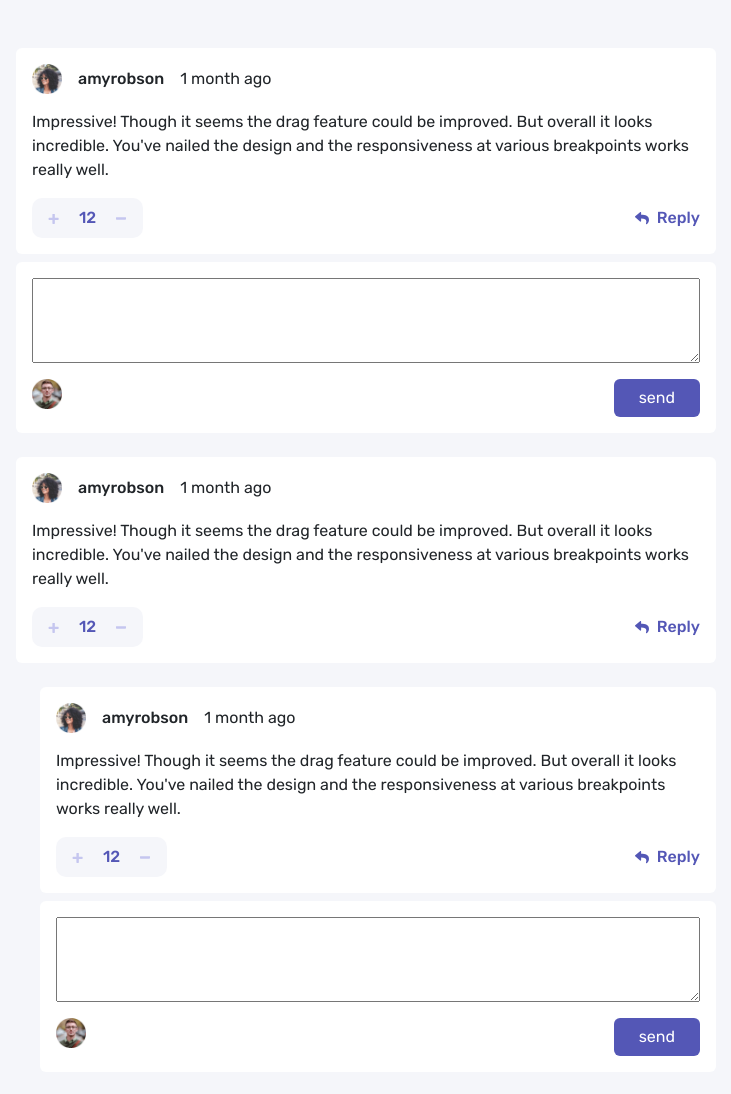
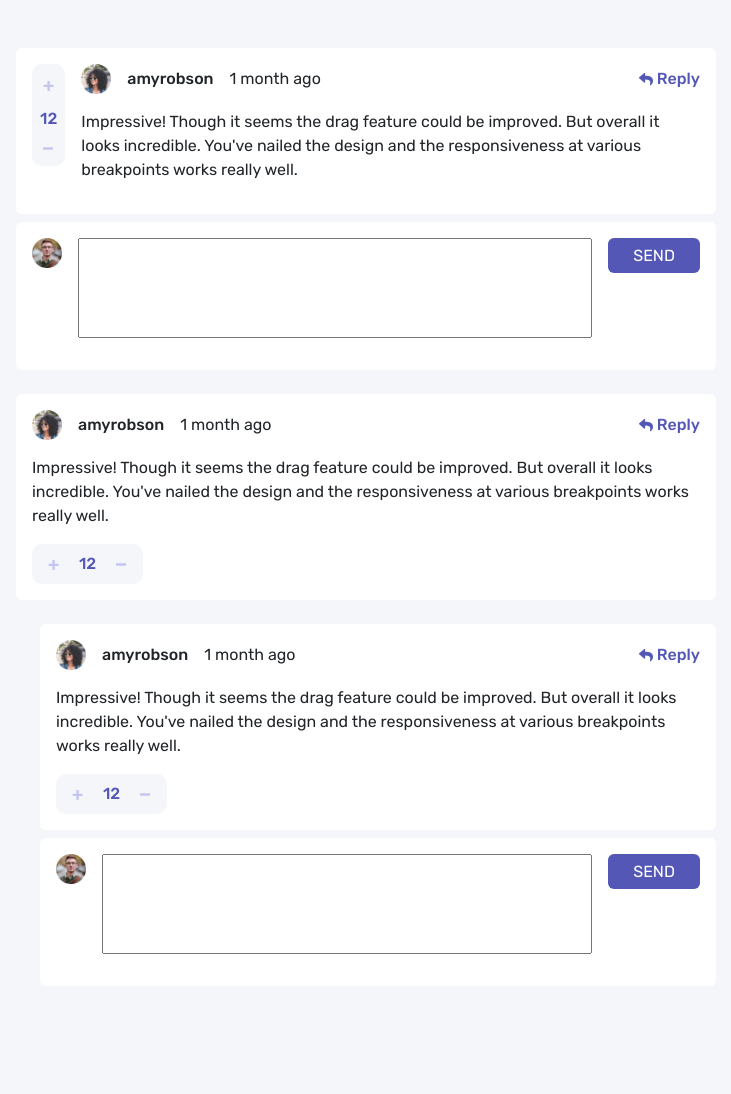
Before and after one commit to Diego-Aldao/fm-seccion-comentarios, a plain HTML site: page index.html in a window 1280 px wide. Shown: the whole page, without its empty margins (274-1005 px from the left). After the commit the page ends 1010 px from the top, so only its background shows below. Drawn offline with nearby package versions, Linux system fonts and the light colour scheme.

Commit message:
terminada la version desktop

```diff
--- a/css/estilos.scss
+++ b/css/estilos.scss
@@ -43,10 +43,6 @@ p {
   margin: 0;
 }
 
-.reply-desk {
-  display: none;
-}
-
 /*COMENTARIOS*/
 
 .items {
@@ -84,7 +80,8 @@ p {
     font-weight: 500;
   }
 }
-.reply-movil {
+.reply-movil,
+.reply-desk {
   font-weight: 500;
   color: var(--Moderate-blue);
 }
@@ -92,4 +89,19 @@ p {
 .boton-reply {
   background: var(--Moderate-blue);
   color: var(--White);
+  max-height: 35px;
 }
+
+.input-reply {
+  height: 100px;
+}
+
+.input-reply {
+  flex: 1 0 100%;
+}
+
+@media (min-width: 768px) {
+  .input-reply {
+    flex: 1 1 auto;
+  }
+}
--- a/index.html
+++ b/index.html
@@ -22,6 +22,81 @@
     <div class="container-sm pt-5">
       <div class="items col-12">
         <div class="main-comentario">
+          <div class="info-comentario p-3 rounded d-md-flex flex-row-reverse">
+            <div class="contenedor-info">
+              <div class="persona d-flex align-items-center mb-3">
+                <div class="img-persona">
+                  <img src="./images/avatars/image-amyrobson.webp" alt="" />
+                </div>
+                <p class="nombre-persona mx-3">amyrobson</p>
+                <p class="fecha-post">1 month ago</p>
+                <p class="reply-desk d-none d-md-block text-capitalize ms-auto">
+                  <svg
+                    width="14"
+                    height="13"
+                    xmlns="http://www.w3.org/2000/svg"
+                  >
+                    <path
+                      d="M.227 4.316 5.04.16a.657.657 0 0 1 1.085.497v2.189c4.392.05 7.875.93 7.875 5.093 0 1.68-1.082 3.344-2.279 4.214-.373.272-.905-.07-.767-.51 1.24-3.964-.588-5.017-4.829-5.078v2.404c0 .566-.664.86-1.085.496L.227 5.31a.657.657 0 0 1 0-.993Z"
+                      fill="#5357B6"
+                    />
+                  </svg>
+                  reply
+                </p>
+              </div>
+              <div class="comentario mb-3">
+                <p>
+                  Impressive! Though it seems the drag feature could be
+                  improved. But overall it looks incredible. You've nailed the
+                  design and the responsiveness at various breakpoints works
+                  really well.
+                </p>
+              </div>
+            </div>
+            <div
+              class="contenedor-votos d-flex align-items-center justify-content-between pe-md-3 align-items-md-start"
+            >
+              <div
+                class="votos p-2 px-3 px-md-2 py-md-3 d-md-flex flex-md-column justify-content-between align-items-center"
+              >
+                <svg width="11" height="11" xmlns="http://www.w3.org/2000/svg">
+                  <path
+                    d="M6.33 10.896c.137 0 .255-.05.354-.149.1-.1.149-.217.149-.354V7.004h3.315c.136 0 .254-.05.354-.149.099-.1.148-.217.148-.354V5.272a.483.483 0 0 0-.148-.354.483.483 0 0 0-.354-.149H6.833V1.4a.483.483 0 0 0-.149-.354.483.483 0 0 0-.354-.149H4.915a.483.483 0 0 0-.354.149c-.1.1-.149.217-.149.354v3.37H1.08a.483.483 0 0 0-.354.15c-.1.099-.149.217-.149.353v1.23c0 .136.05.254.149.353.1.1.217.149.354.149h3.333v3.39c0 .136.05.254.15.353.098.1.216.149.353.149H6.33Z"
+                    fill="#C5C6EF"
+                  />
+                </svg>
+                <span class="px-3 py-md-3 px-md-0">12</span>
+
+                <svg width="11" height="3" xmlns="http://www.w3.org/2000/svg">
+                  <path
+                    d="M9.256 2.66c.204 0 .38-.056.53-.167.148-.11.222-.243.222-.396V.722c0-.152-.074-.284-.223-.395a.859.859 0 0 0-.53-.167H.76a.859.859 0 0 0-.53.167C.083.437.009.57.009.722v1.375c0 .153.074.285.223.396a.859.859 0 0 0 .53.167h8.495Z"
+                    fill="#C5C6EF"
+                  />
+                </svg>
+              </div>
+              <p class="reply-movil text-capitalize d-md-none">
+                <svg width="14" height="13" xmlns="http://www.w3.org/2000/svg">
+                  <path
+                    d="M.227 4.316 5.04.16a.657.657 0 0 1 1.085.497v2.189c4.392.05 7.875.93 7.875 5.093 0 1.68-1.082 3.344-2.279 4.214-.373.272-.905-.07-.767-.51 1.24-3.964-.588-5.017-4.829-5.078v2.404c0 .566-.664.86-1.085.496L.227 5.31a.657.657 0 0 1 0-.993Z"
+                    fill="#5357B6"
+                  />
+                </svg>
+                <span class="ps-1">reply</span>
+              </p>
+            </div>
+          </div>
+        </div>
+        <div class="reply-activa d-flex flex-wrap p-3 rounded mt-2">
+          <input type="text" class="input-reply mb-3 order-md-2 mx-md-3">
+          </input>
+          <div class="img-reply me-auto order-md-1">
+            <img src="./images/avatars/image-juliusomo.png" alt="" />
+          </div>
+          <button class="btn boton-reply px-4 order-md-3 d-flex justify-content-center align-items-center text-uppercase">send</button>
+        </div>
+      </div>
+      <div class="items col-12 mt-4">
+        <div class="main-comentario">
           <div class="info-comentario p-3 rounded">
             <div class="contenedor-info">
               <div class="persona d-flex align-items-center mb-3">
@@ -30,7 +105,7 @@
                 </div>
                 <p class="nombre-persona mx-3">amyrobson</p>
                 <p class="fecha-post">1 month ago</p>
-                <p class="reply-desk">
+                <p class="reply-desk d-none d-md-block text-capitalize ms-auto">
                   <svg
                     width="14"
                     height="13"
@@ -72,81 +147,7 @@
                   />
                 </svg>
               </div>
-              <p class="reply-movil text-capitalize">
-                <svg width="14" height="13" xmlns="http://www.w3.org/2000/svg">
-                  <path
-                    d="M.227 4.316 5.04.16a.657.657 0 0 1 1.085.497v2.189c4.392.05 7.875.93 7.875 5.093 0 1.68-1.082 3.344-2.279 4.214-.373.272-.905-.07-.767-.51 1.24-3.964-.588-5.017-4.829-5.078v2.404c0 .566-.664.86-1.085.496L.227 5.31a.657.657 0 0 1 0-.993Z"
-                    fill="#5357B6"
-                  />
-                </svg>
-                <span class="ps-1">reply</span>
-              </p>
-            </div>
-          </div>
-        </div>
-        <div class="reply-activa d-flex flex-wrap p-3 rounded mt-2">
-          <div class="text-area col-12 mb-3">
-            <textarea name="" id="" rows="3" class="w-100 h-100"></textarea>
-          </div>
-          <div class="img-reply me-auto">
-            <img src="./images/avatars/image-juliusomo.png" alt="" />
-          </div>
-          <button class="btn boton-reply px-4">send</button>
-        </div>
-      </div>
-      <div class="items col-12 mt-4">
-        <div class="main-comentario">
-          <div class="info-comentario p-3 rounded">
-            <div class="contenedor-info">
-              <div class="persona d-flex align-items-center mb-3">
-                <div class="img-persona">
-                  <img src="./images/avatars/image-amyrobson.webp" alt="" />
-                </div>
-                <p class="nombre-persona mx-3">amyrobson</p>
-                <p class="fecha-post">1 month ago</p>
-                <p class="reply-desk">
-                  <svg
-                    width="14"
-                    height="13"
-                    xmlns="http://www.w3.org/2000/svg"
-                  >
-                    <path
-                      d="M.227 4.316 5.04.16a.657.657 0 0 1 1.085.497v2.189c4.392.05 7.875.93 7.875 5.093 0 1.68-1.082 3.344-2.279 4.214-.373.272-.905-.07-.767-.51 1.24-3.964-.588-5.017-4.829-5.078v2.404c0 .566-.664.86-1.085.496L.227 5.31a.657.657 0 0 1 0-.993Z"
-                      fill="#5357B6"
-                    />
-                  </svg>
-                  reply
-                </p>
-              </div>
-              <div class="comentario mb-3">
-                <p>
-                  Impressive! Though it seems the drag feature could be
-                  improved. But overall it looks incredible. You've nailed the
-                  design and the responsiveness at various breakpoints works
-                  really well.
-                </p>
-              </div>
-            </div>
-            <div
-              class="contenedor-votos d-flex justify-content-between align-items-center"
-            >
-              <div class="votos p-2 px-3">
-                <svg width="11" height="11" xmlns="http://www.w3.org/2000/svg">
-                  <path
-                    d="M6.33 10.896c.137 0 .255-.05.354-.149.1-.1.149-.217.149-.354V7.004h3.315c.136 0 .254-.05.354-.149.099-.1.148-.217.148-.354V5.272a.483.483 0 0 0-.148-.354.483.483 0 0 0-.354-.149H6.833V1.4a.483.483 0 0 0-.149-.354.483.483 0 0 0-.354-.149H4.915a.483.483 0 0 0-.354.149c-.1.1-.149.217-.149.354v3.37H1.08a.483.483 0 0 0-.354.15c-.1.099-.149.217-.149.353v1.23c0 .136.05.254.149.353.1.1.217.149.354.149h3.333v3.39c0 .136.05.254.15.353.098.1.216.149.353.149H6.33Z"
-                    fill="#C5C6EF"
-                  />
-                </svg>
-                <span class="px-3">12</span>
-
-                <svg width="11" height="3" xmlns="http://www.w3.org/2000/svg">
-                  <path
-                    d="M9.256 2.66c.204 0 .38-.056.53-.167.148-.11.222-.243.222-.396V.722c0-.152-.074-.284-.223-.395a.859.859 0 0 0-.53-.167H.76a.859.859 0 0 0-.53.167C.083.437.009.57.009.722v1.375c0 .153.074.285.223.396a.859.859 0 0 0 .53.167h8.495Z"
-                    fill="#C5C6EF"
-                  />
-                </svg>
-              </div>
-              <p class="reply-movil text-capitalize">
+              <p class="reply-movil text-capitalize d-md-none">
                 <svg width="14" height="13" xmlns="http://www.w3.org/2000/svg">
                   <path
                     d="M.227 4.316 5.04.16a.657.657 0 0 1 1.085.497v2.189c4.392.05 7.875.93 7.875 5.093 0 1.68-1.082 3.344-2.279 4.214-.373.272-.905-.07-.767-.51 1.24-3.964-.588-5.017-4.829-5.078v2.404c0 .566-.664.86-1.085.496L.227 5.31a.657.657 0 0 1 0-.993Z"
@@ -166,7 +167,7 @@
               </div>
               <p class="nombre-persona mx-3">amyrobson</p>
               <p class="fecha-post">1 month ago</p>
-              <p class="reply-desk">
+              <p class="reply-desk d-none d-md-block text-capitalize ms-auto">
                 <svg width="14" height="13" xmlns="http://www.w3.org/2000/svg">
                   <path
                     d="M.227 4.316 5.04.16a.657.657 0 0 1 1.085.497v2.189c4.392.05 7.875.93 7.875 5.093 0 1.68-1.082 3.344-2.279 4.214-.373.272-.905-.07-.767-.51 1.24-3.964-.588-5.017-4.829-5.078v2.404c0 .566-.664.86-1.085.496L.227 5.31a.657.657 0 0 1 0-.993Z"
@@ -202,7 +203,7 @@
                   />
                 </svg>
               </div>
-              <p class="reply-movil text-capitalize">
+              <p class="reply-movil text-capitalize d-md-none">
                 <svg width="14" height="13" xmlns="http://www.w3.org/2000/svg">
                   <path
                     d="M.227 4.316 5.04.16a.657.657 0 0 1 1.085.497v2.189c4.392.05 7.875.93 7.875 5.093 0 1.68-1.082 3.344-2.279 4.214-.373.272-.905-.07-.767-.51 1.24-3.964-.588-5.017-4.829-5.078v2.404c0 .566-.664.86-1.085.496L.227 5.31a.657.657 0 0 1 0-.993Z"
@@ -214,13 +215,12 @@
             </div>
           </div>
           <div class="reply-activa d-flex flex-wrap p-3 rounded mt-2">
-            <div class="text-area col-12 mb-3">
-              <textarea name="" id="" rows="3" class="w-100 h-100"></textarea>
-            </div>
-            <div class="img-reply me-auto">
+            <input type="text" class="input-reply mb-3 order-md-2 mx-md-3">
+            </input>
+            <div class="img-reply me-auto order-md-1">
               <img src="./images/avatars/image-juliusomo.png" alt="" />
             </div>
-            <button class="btn boton-reply px-4">send</button>
+            <button class="btn boton-reply px-4 order-md-3 d-flex justify-content-center align-items-center text-uppercase">send</button>
           </div>
         </div>
       </div>
```
Also changed, not shown: css/estilos.css, 1 other file.
